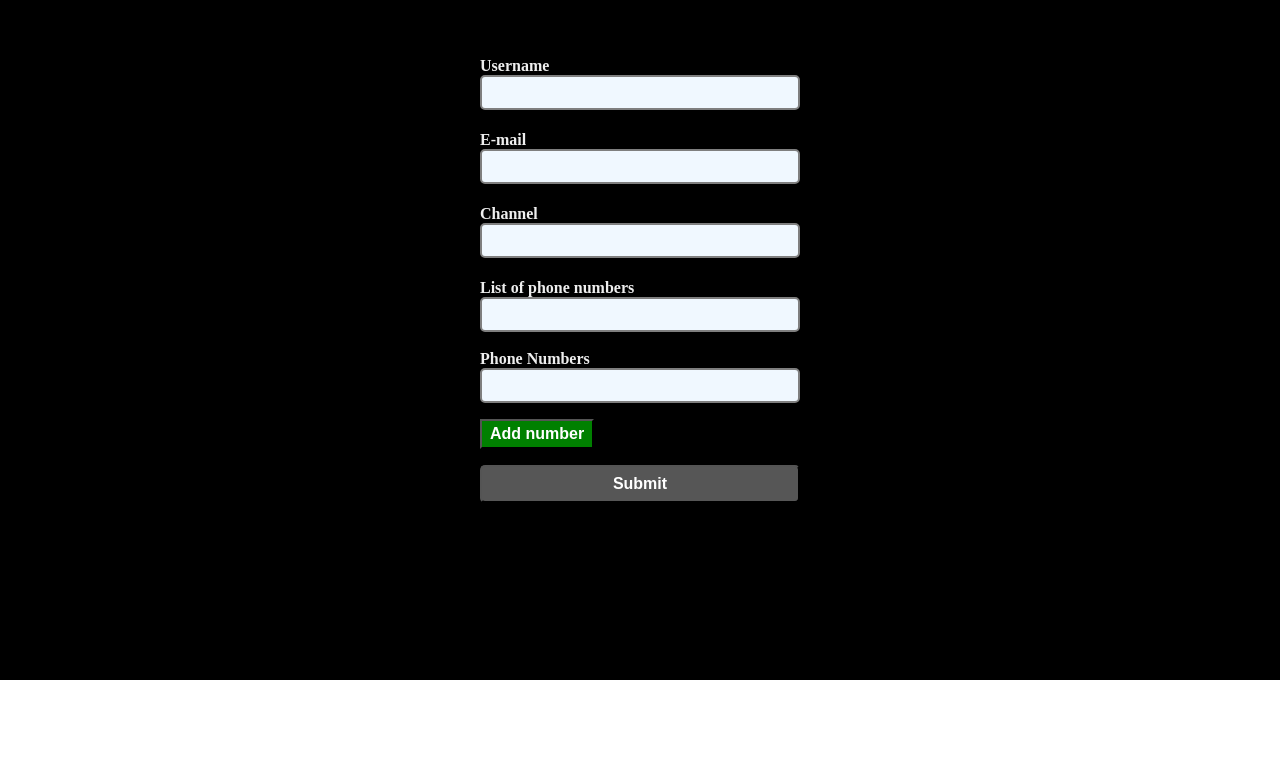
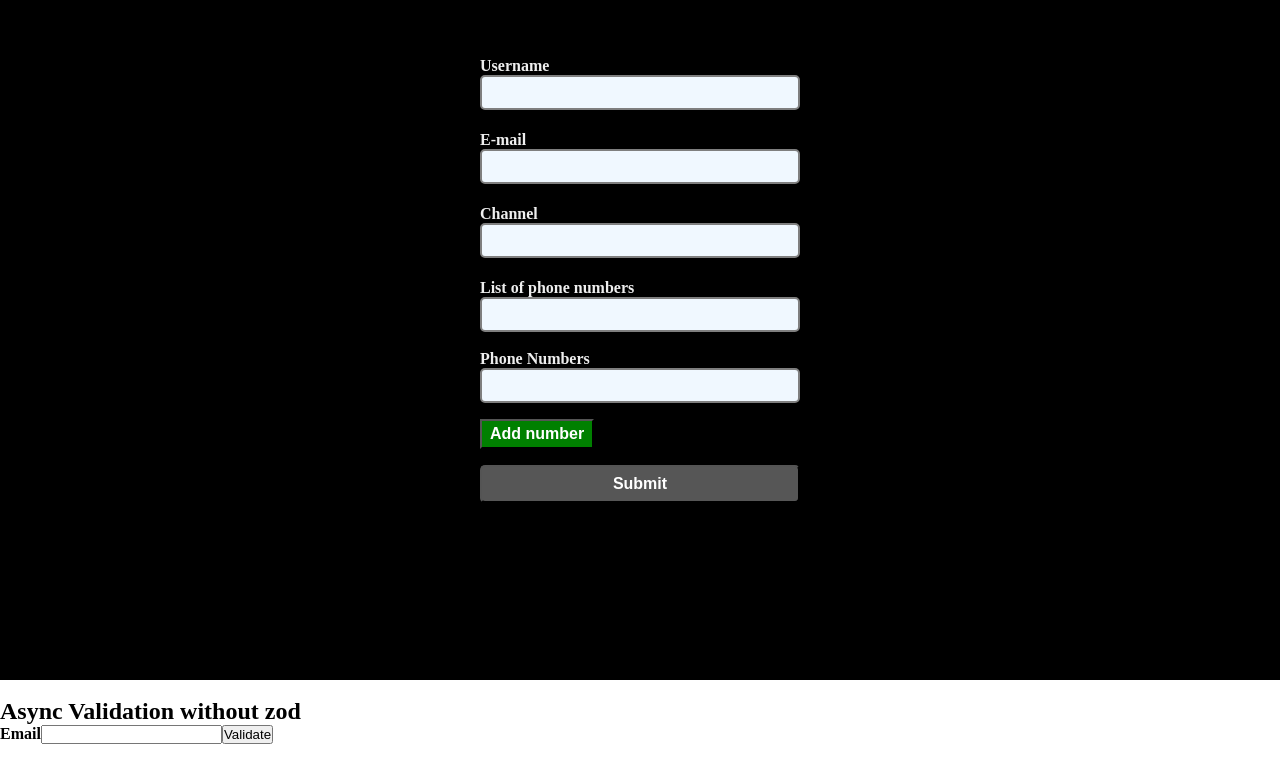
Before and after one commit to rajeshbasnet/react-hook-form-test, a React (Vite) app: page / in a window 1280 px wide. Shown: the part 120-902 px from the top of the page. Before the commit the page ends 800 px from the top, so only its background shows below. Built offline with nearby package versions, Linux system fonts and the light colour scheme.

Commit message:
Added new form to check async validation

```diff
--- a/src/App.tsx
+++ b/src/App.tsx
@@ -1,10 +1,16 @@
 import React from "react";
 import YoutubeForm from "./components/YoutubeForm";
+import TestValdation from "./components/TestValdation";
 
 const App: React.FC = () => {
   return (
     <main>
       <YoutubeForm />
+
+      <br />
+      <h2>Async Validation without zod</h2>
+      <TestValdation />
+      <p style={{ marginBottom: "5rem" }}></p>
     </main>
   );
 };
--- /dev/null
+++ b/src/components/TestValdation.tsx
@@ -0,0 +1,44 @@
+import { useForm } from "react-hook-form";
+
+type Test = {
+  email: string;
+};
+
+const TestValdation = () => {
+  const {
+    register,
+    trigger,
+    formState: { errors },
+  } = useForm<Test>({
+    mode: "onChange",
+  });
+
+  console.log(errors);
+
+  return (
+    <form action="">
+      <label htmlFor="">Email</label>
+      <input
+        type="email"
+        {...register("email", {
+          validate: async (fieldValue) => {
+            console.log(fieldValue);
+
+            const response = await fetch(
+              `https://jsonplaceholder.typicode.com/users?email=${fieldValue}`
+            );
+            const data = await response.json();
+            return data.length == 0 || "Email already exists";
+          },
+        })}
+      />
+
+      <button type="button" onClick={() => trigger()}>
+        Validate
+      </button>
+      <p>{errors.email?.message}</p>
+    </form>
+  );
+};
+
+export default TestValdation;
--- a/src/components/YoutubeForm.tsx
+++ b/src/components/YoutubeForm.tsx
@@ -18,7 +18,7 @@ const YoutubeForm = () => {
     register,
     handleSubmit,
     control,
-    watch,
+    // watch,
     getValues,
     formState: {
       errors,
@@ -39,6 +39,7 @@ const YoutubeForm = () => {
     console.log(errors);
   };
 
+  // This is logged when component is changed
   console.log(isSubmitting, isSubmitted, submitCount, isSubmitSuccessful);
 
   const { fields, append, remove } = useFieldArray({
```
